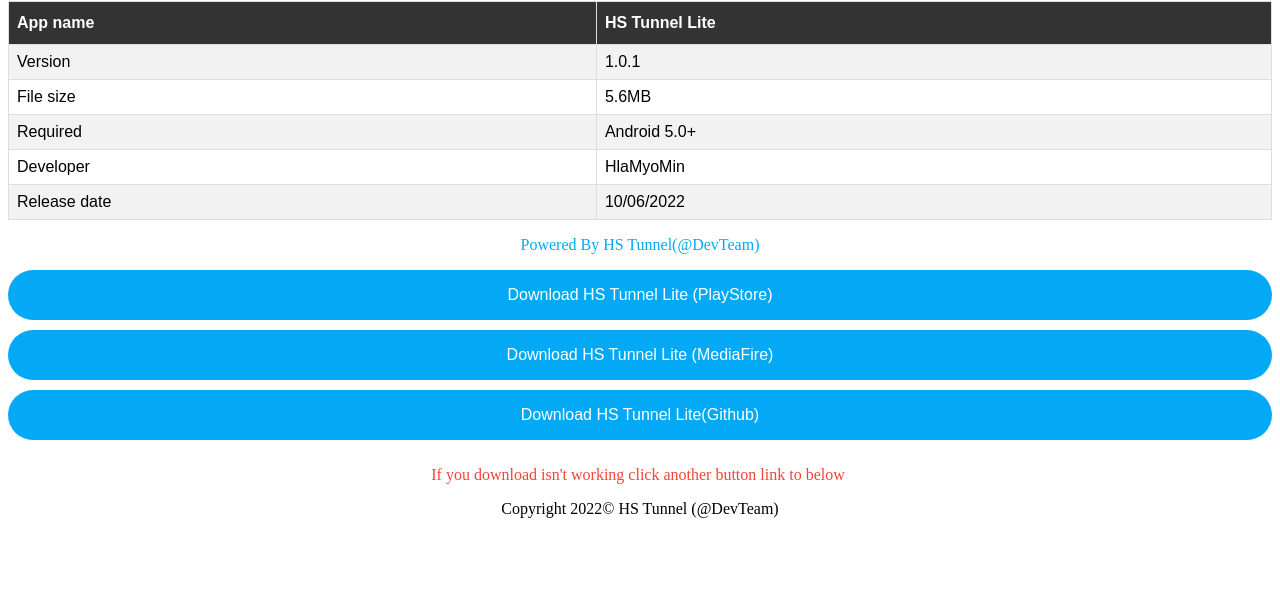
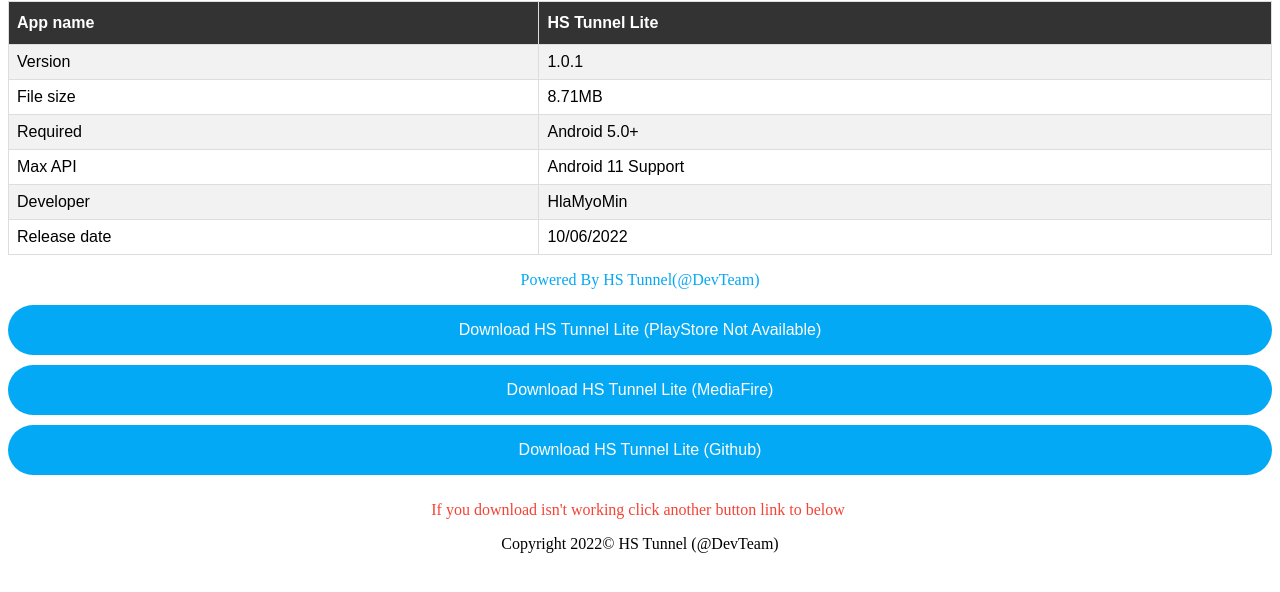
Before and after one commit to HlaMyoMin/HS-Tunnel-Lite, a plain HTML site: page index.html in a window 1280 px wide. Shown: the part 124-716 px from the top of the page. Drawn offline with Linux system fonts and the light colour scheme.

Commit message:
Update index.html

```diff
--- a/index.html
+++ b/index.html
@@ -149,13 +149,16 @@
 		</tr>
 		<tr>
 		  <td>File size</td>
-		  <td id="file-size">5.6MB</td>
+		  <td id="file-size">8.71MB</td>
 		</tr>
 		<tr>
 		  <td>Required </td>
 		  <td>Android 5.0+</td>
+               </tr>
+               <tr>
+                  <td>Max API</td>
+		  <td>Android 11 Support</td>
 		</tr>
-
 		<tr>
 		  <td>Developer</td>
 		  <td>HlaMyoMin</td>
@@ -170,11 +173,11 @@
 
           <p style="text-align: center;color: #03A9F4;"> Powered By HS Tunnel(@DevTeam)  </p>
 
-	  <button class="btn" style="width:100%" onclick="let_download('https://www.mediafire.com/download/uowldgusuj');"> Download HS Tunnel Lite (PlayStore) </button>
+	  <button class="btn" style="width:100%" onclick="let_download('sorry');"> Download HS Tunnel Lite (PlayStore Not Available) </button>
 
-	  <button class="btn" style="width:100%" onclick="let_download('https://www.mediafire.com/download/uowlg54lsuj');"> Download HS Tunnel Lite (MediaFire) </button>
+	  <button class="btn" style="width:100%" onclick="let_download('https://www.mediafire.com/file/3trbgojrrttrwqp/HS_Tunnel_Lite_v1.0.1.apk/file');"> Download HS Tunnel Lite (MediaFire) </button>
 
-	  <button class="btn" style="width:100%" onclick="let_download('https://github.com/hlamyomin/hstunnellite/blob/main/HS-Tunnel-Lite_1.0.1.apk?raw=true');"> Download HS Tunnel Lite(Github) </button>
+	  <button class="btn" style="width:100%" onclick="let_download('https://github.com/HlaMyoMin/HS-Tunnel-Lite/raw/main/HS-Tunnel-Lite-API30%20Unoffical.apk?raw=true');"> Download HS Tunnel Lite (Github) </button>
 
           <p style="text-align: center;color: #F44336;"> If you download isn't working click another  button link to below ️ </p>
 
```
